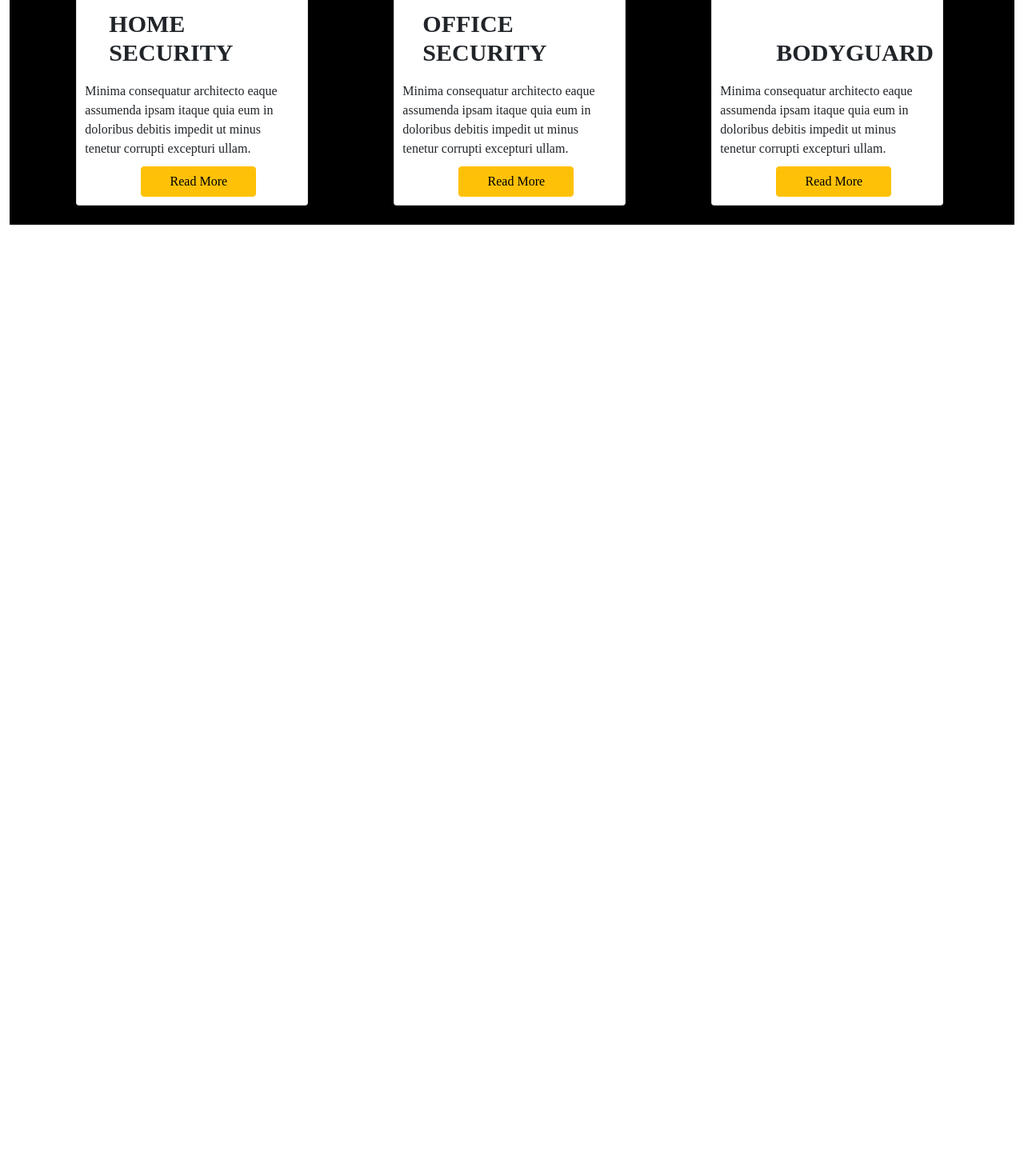
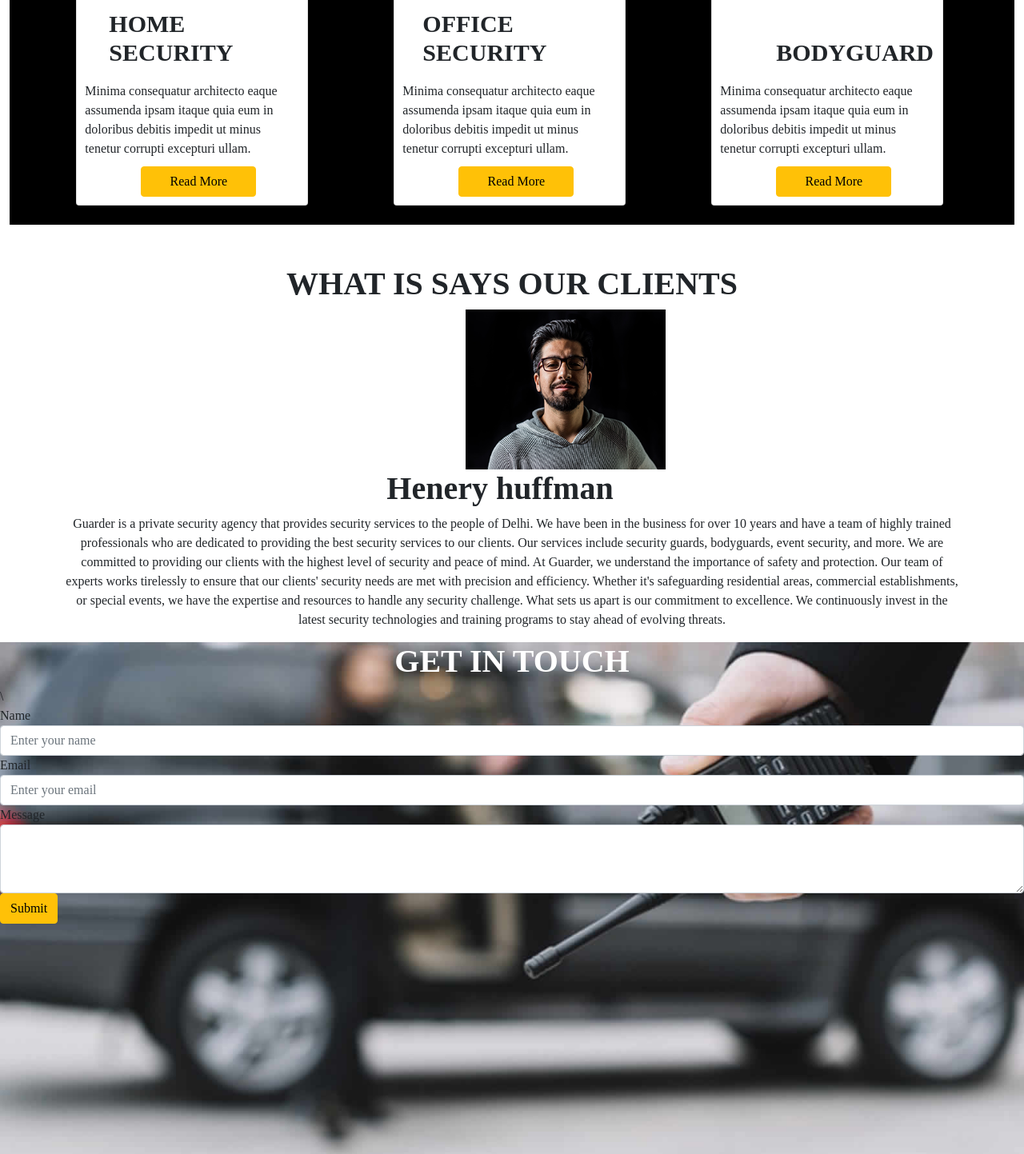
Before and after one commit to vishantrathi/One-Page-Websites, a plain HTML site: page security.html in a window 1280 px wide. Shown: the part 1902-3345 px from the top of the page at 80% size. Before the commit the page ends 2183 px from the top, so only its background shows below. Drawn offline with nearby package versions, Linux system fonts and the light colour scheme.

Commit message:
chore: Update security.css and security.html files

```diff
--- a/security.css
+++ b/security.css
@@ -142,3 +142,10 @@ nav{
     background: transparent;
     color: black;
 }
+.section6{
+    background-image: url('./img/4.png');
+    background-size: cover;
+    background-repeat: no-repeat;
+    background-position: center;
+    height: 80vh;
+}
--- a/security.html
+++ b/security.html
@@ -85,6 +85,40 @@
             </div>
             </div>
         </section>
+        <section>
+            <div class="secton5">
+                <div class="container">
+                    <h1 style="text-align: center; font-weight: bold; margin-top: 50px;">WHAT IS SAYS OUR CLIENTS</h1>
+                    <img style="margin-left: 500px;" src="./img/6.png" height="200px" width="250px" alt="" srcset="">
+                    <h1 style="text-align: center; font-weight: bold;"> Henery huffman &nbsp;&nbsp;</h1>
+                    <p style="text-align: center;">Guarder is a private security agency that provides security services to the people of Delhi. We have been in the business for over 10 years and have a team of highly trained professionals who are dedicated to providing the best security services to our clients. Our services include security guards, bodyguards, event security, and more. We are committed to providing our clients with the highest level of security and peace of mind. At Guarder, we understand the importance of safety and protection. Our team of experts works tirelessly to ensure that our clients' security needs are met with precision and efficiency. Whether it's safeguarding residential areas, commercial establishments, or special events, we have the expertise and resources to handle any security challenge.
+                    What sets us apart is our commitment to excellence. We continuously invest in the latest security technologies and training programs to stay ahead of evolving threats. </p>
+                </div>
+            </div>
+        </section>
+        <section>
+            <div class="section6">
+                <h1 style="text-align: center; font-weight: bold; color: white;" >GET IN TOUCH</h1>
+                <form action="get">\
+                    <div class="form-group">
+                        <label for="name">Name</label>
+                        <input type="text" class="form-control" id="name" placeholder="Enter your name">
+                    </div>
+                    <div class="form-group
+                    ">
+                        <label for="email">Email</label>
+                        <input type="email" class="form-control" id="email" placeholder="Enter your email">
+                    </div>
+                    <div class="form-group
+                    ">
+                        <label for="message">Message</label>
+                        <textarea class="form-control" id="message" rows="3"></textarea>
+                    </div>
+                    <button type="submit" class="btn btn-warning">Submit</button>
+                </form>
+            </div>
+        </section>
+
 
 </body>
 </html>
```
Also changed, not shown: img/4.png (renamed from img/4.jpg), img/6.png (added).
